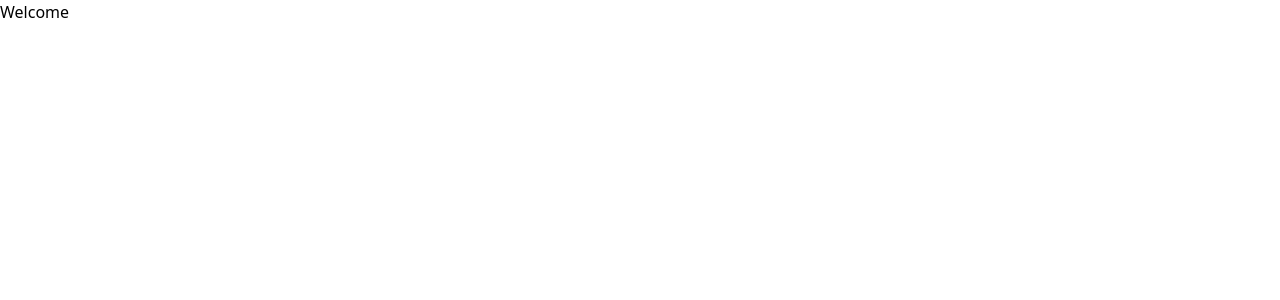
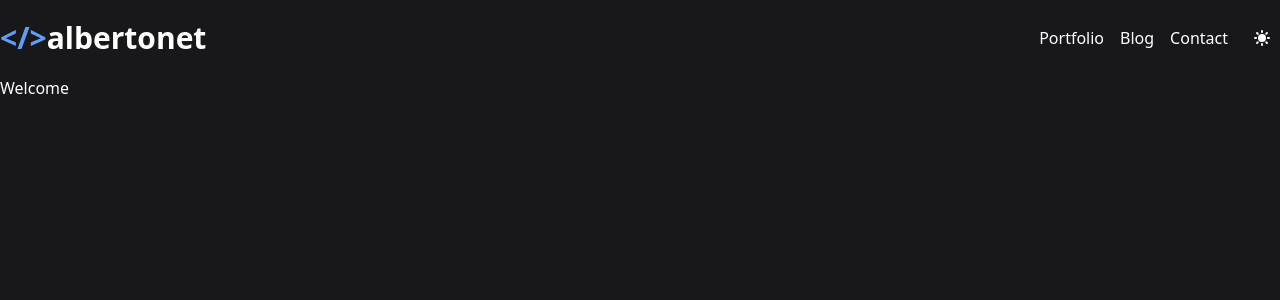
Before and after one commit to tizor98/albertonet, a Next.js app: page / in a window 1280 px wide. Shown: the top 300 px of the page. Built offline with nearby package versions, Linux system fonts and the light colour scheme.

Commit message:
all primary buttons in header and dark/ligth mode added

```diff
--- a/src/app/layout.tsx
+++ b/src/app/layout.tsx
@@ -1,6 +1,7 @@
 import type { Metadata } from "next";
 import { Poppins } from "next/font/google";
 import "./globals.css";
+import Header from "@/presentation/components/share/header";
 
 const poppins = Poppins({
     subsets: ["latin"],
@@ -21,7 +22,10 @@ export default function RootLayout({
 }>) {
     return (
         <html lang="en" className="dark">
-            <body className={`${poppins.variable} antialiased scroll-smooth`}>
+            <body
+                className={`${poppins.variable} antialiased scroll-smooth dark:invert bg-zinc-100 dark:bg-zinc-900`}
+            >
+                <Header />
                 {children}
             </body>
         </html>
--- /dev/null
+++ b/src/config/paths.ts
@@ -0,0 +1,5 @@
+export const paths = {
+    home() {
+        return "/";
+    },
+};
--- a/src/presentation/components/share/header.tsx
+++ b/src/presentation/components/share/header.tsx
@@ -1,17 +1,22 @@
+import { paths } from "@/config/paths";
 import Link from "next/link";
+import ThmeSwitcher from "./theme-switcher";
 
 export default function Header() {
     return (
         <header className="w-full">
             <nav className="container mx-auto my-5 flex items-center justify-between">
-                <h1 className="font-semibold text-4xl">
-                    <span className="text-yellow-700">{"</>"}</span>
-                    albertonet
-                </h1>
+                <Link href={paths.home()}>
+                    <h1 className="font-semibold text-3xl">
+                        <span className="text-yellow-700">{"</>"}</span>
+                        albertonet
+                    </h1>
+                </Link>
                 <div className="flex items-center justify-center gap-4">
                     <Link href={""}>Portfolio</Link>
                     <Link href={""}>Blog</Link>
                     <Link href={""}>Contact</Link>
+                    <ThmeSwitcher />
                 </div>
             </nav>
         </header>
--- /dev/null
+++ b/src/presentation/components/share/theme-switcher.tsx
@@ -0,0 +1,37 @@
+"use client";
+import { useTheme } from "@/presentation/hooks/useTheme";
+import Image from "next/image";
+
+export default function ThmeSwitcher() {
+    const { theme, changeTheme } = useTheme();
+
+    const onClick = () => {
+        changeTheme(theme === "dark" ? "light" : "dark");
+    };
+
+    return (
+        <button
+            type="submit"
+            className="focus:outline-none hover:ring-4 hover:ring-gray-600 dark:hover:ring-gray-700  text-gray-500 md:text-gray-400 hover:bg-gray-100 dark:hover:bg-gray-700 rounded-lg text-sm p-2"
+            onClick={onClick}
+        >
+            {/* Moon */}
+            <Image
+                className="dark:hidden"
+                width={20}
+                height={20}
+                src={"/moon.svg"}
+                alt="Moon icon"
+            />
+
+            {/* Sun */}
+            <Image
+                className="hidden dark:block"
+                width={20}
+                height={20}
+                src={"/sun.svg"}
+                alt="Sun icon"
+            />
+        </button>
+    );
+}
--- /dev/null
+++ b/src/presentation/hooks/useTheme.ts
@@ -0,0 +1,40 @@
+import { useState } from "react";
+
+const THEME_KEY = "albertonet-theme-key";
+
+export type Theme = "light" | "dark";
+
+export const useTheme = (): {
+    theme: Theme;
+    changeTheme: (theme: Theme) => void;
+} => {
+    const localTheme = localStorage.getItem(THEME_KEY) ?? "light";
+
+    const [theme, setTheme] = useState<Theme>(
+        localTheme === "dark" ? "dark" : "light",
+    );
+
+    if (theme === "dark") {
+        document.querySelector("html")?.classList.add("dark");
+    }
+
+    const changeTheme = (newTheme: Theme) => {
+        switch (newTheme) {
+            case "dark":
+                document.querySelector("html")?.classList.add("dark");
+                localStorage.setItem(THEME_KEY, "dark");
+                break;
+            case "light":
+                document.querySelector("html")?.classList.remove("dark");
+                localStorage.setItem(THEME_KEY, "light");
+                break;
+        }
+
+        setTheme(newTheme);
+    };
+
+    return {
+        theme,
+        changeTheme,
+    };
+};
--- a/tailwind.config.ts
+++ b/tailwind.config.ts
@@ -5,7 +5,7 @@ const config: Config = {
         "./src/**/*.{js,ts,jsx,tsx,mdx}",
         "./src/app/**/*.{js,ts,jsx,tsx,mdx}",
     ],
-    darkMode: "class",
+    darkMode: ["class"],
     theme: {
         extend: {
             fontFamily: {
```
Also changed, not shown: public/moon.svg (added), public/sun.svg (added).
